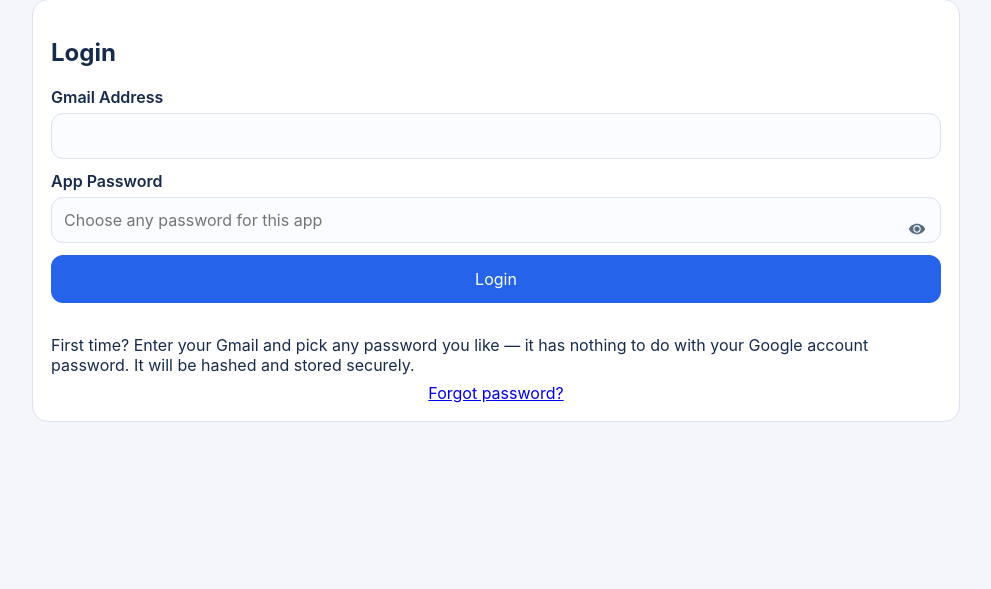
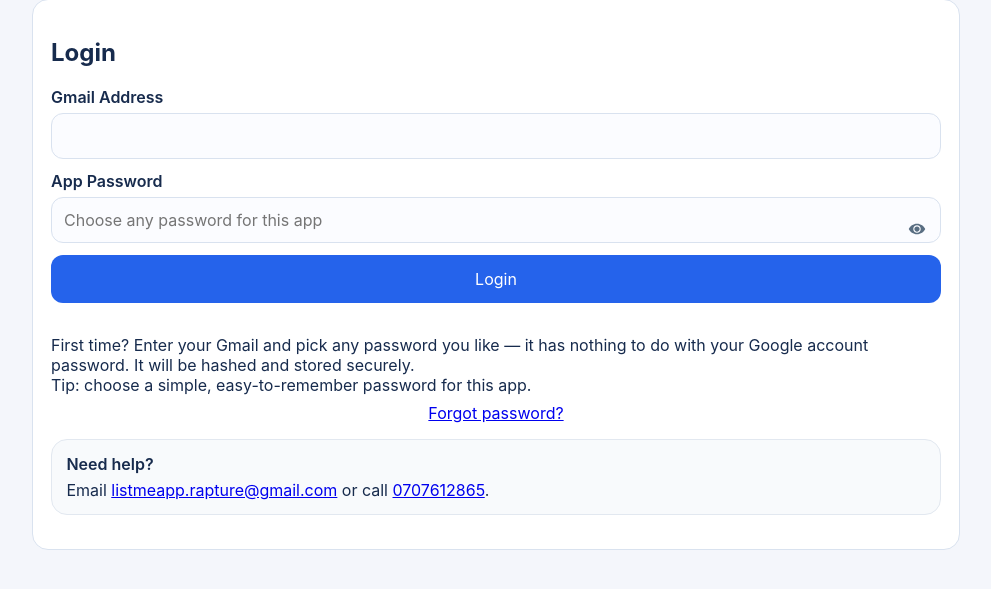
Before and after one commit to MRH-Softwares2025/CTR-Email-Sender, a FastAPI app: page /login in a window 1280 px wide. Shown: the part 80-669 px from the top of the page, without its empty margins (144-1135 px from the left). Run offline with FastAPI, Linux system fonts and the light colour scheme.

Commit message:
Add contact support UI and reset-flow guidance

```diff
--- a/static/login.js
+++ b/static/login.js
@@ -150,7 +150,12 @@ if (resendCodeLink) {
         if (!_forgotEmail) return;
         showForgotMessage(resetMessage, "Resending…");
         const result = await sendResetCode(_forgotEmail);
-        showForgotMessage(resetMessage, result.message, result.success);
+        if (!result.success) {
+            const fallbackMessage = "We could not resend the code right now. Please contact support at listmeapp.rapture@gmail.com or 0707612865.";
+            showForgotMessage(resetMessage, result.message ? `${result.message}\n${fallbackMessage}` : fallbackMessage, false);
+        } else {
+            showForgotMessage(resetMessage, result.message, true);
+        }
     });
 }
 
--- a/templates/login.html
+++ b/templates/login.html
@@ -34,7 +34,12 @@
             </form>
 
             <p class="note">First time? Enter your Gmail and pick any password you like — it has nothing to do with your Google account password. It will be hashed and stored securely.</p>
+            <p class="note">Tip: choose a simple, easy-to-remember password for this app.</p>
             <p style="text-align:center;margin-top:0.5rem"><a href="#" id="forgotPasswordLink">Forgot password?</a></p>
+            <div class="card" style="margin-top: 1rem; padding: 0.9rem; background: #f8fafc; border: 1px solid #e2e8f0;">
+                <p style="margin:0 0 0.35rem; font-weight:600;">Need help?</p>
+                <p style="margin:0;">Email <a href="mailto:listmeapp.rapture@gmail.com">listmeapp.rapture@gmail.com</a> or call <a href="tel:0707612865">0707612865</a>.</p>
+            </div>
         </section>
 
         <!-- Forgot password panel (hidden by default) -->
@@ -73,6 +78,10 @@
                 <p style="text-align:center;margin-top:0.5rem"><a href="#" id="resendCodeLink">Resend code</a></p>
             </div>
 
+            <div class="card" style="margin-top: 1rem; padding: 0.9rem; background: #f8fafc; border: 1px solid #e2e8f0;">
+                <p style="margin:0 0 0.35rem; font-weight:600;">Need help?</p>
+                <p style="margin:0;">Email <a href="mailto:listmeapp.rapture@gmail.com">listmeapp.rapture@gmail.com</a> or call <a href="tel:0707612865">0707612865</a>.</p>
+            </div>
             <p style="text-align:center;margin-top:0.75rem"><a href="#" id="backToLoginLink">← Back to Login</a></p>
         </section>
     </div>
--- a/templates/send.html
+++ b/templates/send.html
@@ -91,6 +91,10 @@
         </form>
 
         <section class="card controls-card">
+            <div class="card" style="margin-bottom: 1rem; padding: 0.9rem; background: #f8fafc; border: 1px solid #e2e8f0;">
+                <p style="margin:0 0 0.35rem; font-weight:600;">Need help?</p>
+                <p style="margin:0;">Email <a href="mailto:listmeapp.rapture@gmail.com">listmeapp.rapture@gmail.com</a> or call <a href="tel:0707612865">0707612865</a>.</p>
+            </div>
             <h2>Controls</h2>
             <button id="sendSingleButton" type="button" class="primary">Send Single Email</button>
             <label for="batchCount">Batch Count</label>
--- a/templates/subscription.html
+++ b/templates/subscription.html
@@ -31,6 +31,10 @@
         </section>
 
         <section class="card payment-section">
+            <div class="card" style="margin-bottom: 1rem; padding: 0.9rem; background: #f8fafc; border: 1px solid #e2e8f0;">
+                <p style="margin:0 0 0.35rem; font-weight:600;">Need help?</p>
+                <p style="margin:0;">Email <a href="mailto:listmeapp.rapture@gmail.com">listmeapp.rapture@gmail.com</a> or call <a href="tel:0707612865">0707612865</a>.</p>
+            </div>
             <h2>Payment</h2>
             <label for="mpesaPhone">MPESA Phone Number</label>
             <input id="mpesaPhone" type="tel" placeholder="+2547XXXXXXXX" />
```
